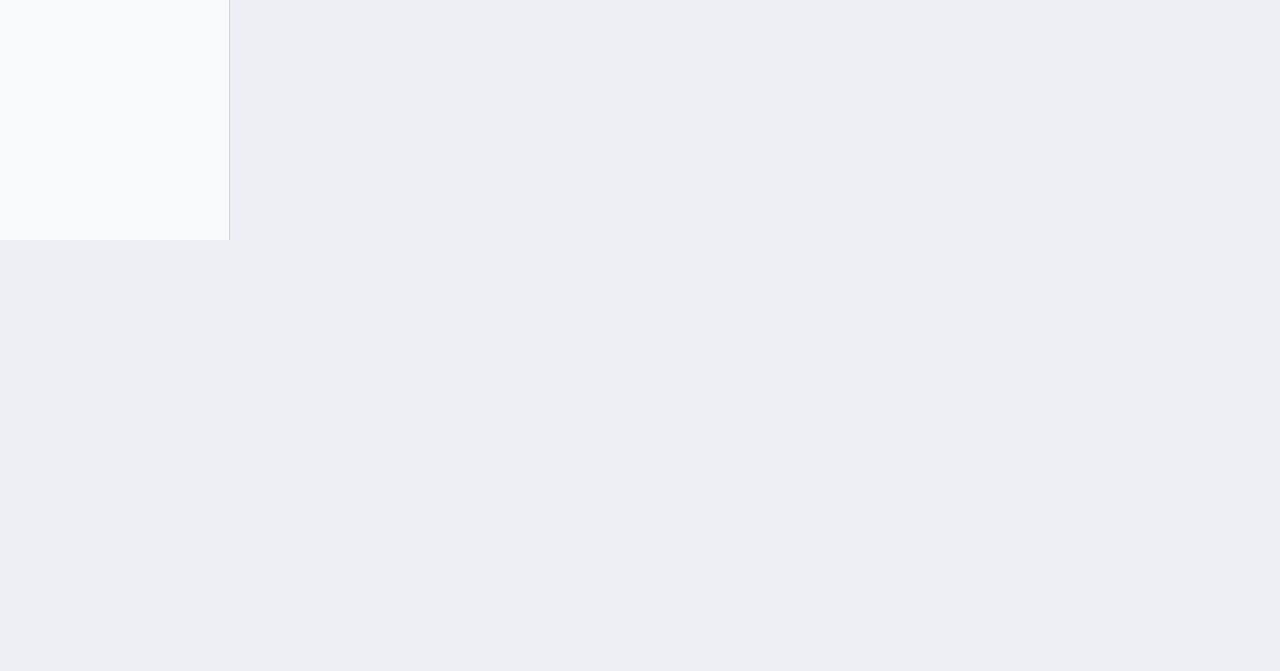
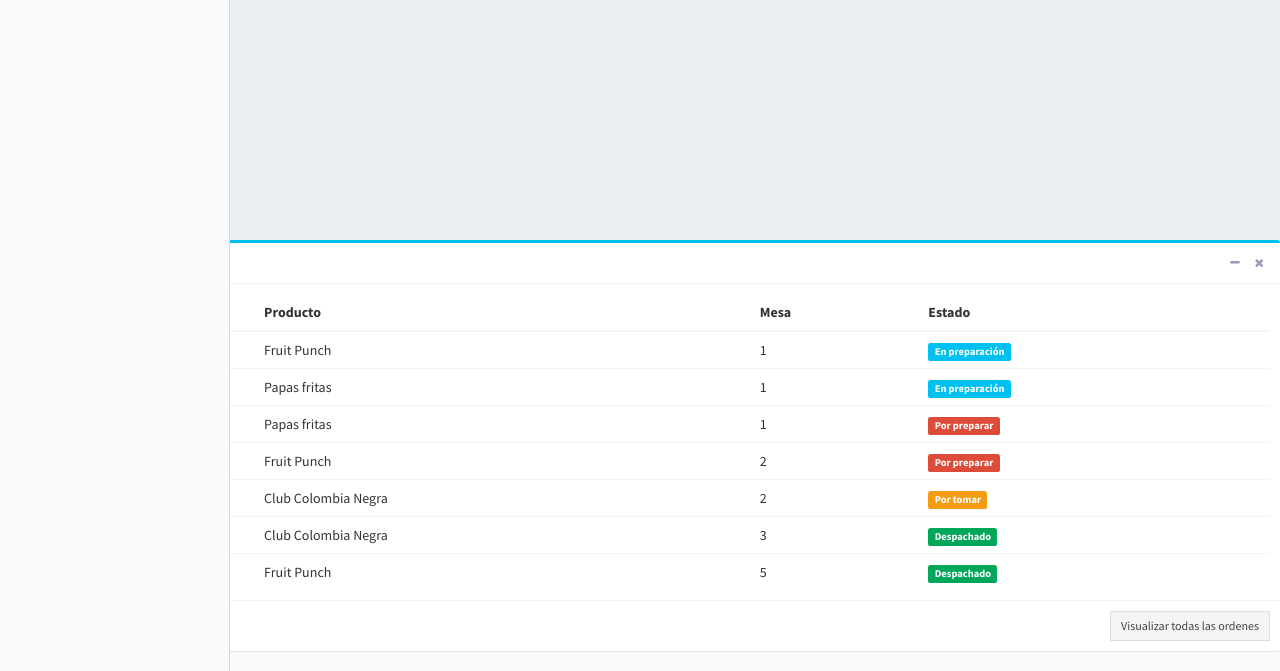
Before and after one commit to jhofrorgo/alquimia, a PHP site: page /alquimia/ in a window 1280 px wide. Shown: the part 560-1231 px from the top of the page. Before the commit the page ends 800 px from the top, so only its background shows below. Run offline with PHP 8.4, Linux system fonts and the light colour scheme; the visitor is signed in with stand-in values (Sample User, id 1); data that the repository does not hold is empty; some libraries are stand-ins or nearby versions.

Commit message:
Con error en modificación

```diff
--- a/Controladores/UsuariosC.php
+++ b/Controladores/UsuariosC.php
@@ -1,4 +1,6 @@
 <?php
+
+
 
 class UsuariosC{
 
@@ -144,8 +146,17 @@ class UsuariosC{
 			$resultado = UsuariosM::CrearUsuariosM($tablaBD, $datosC);
 
 			if($resultado == true){
+				//echo '<script language="javascript">alert("Las denominaciones no coinciden con las del cierre de la caja anterior");</script>';
 
-				echo '<script>
+				echo "<script language='javascript'>
+
+				window.location = '?url=Usuarios';
+
+				</script>";
+
+
+/*
+				echo '<script language="javascript">
 
 				swal({
 					type: "success",
@@ -162,9 +173,7 @@ class UsuariosC{
 
 						})
 
-
-
-				</script>';
+				</script>'; */
 
 			}
 
--- a/Vistas/js/usuarios.js
+++ b/Vistas/js/usuarios.js
@@ -40,6 +40,7 @@ $(".table").on("click", ".BorrarUsuario", function(){
 
 	swal({
 		title: '¿Seguro que desea Borrar este Usuario?',
+		text: "El usuario no tendrá acceso al sistema!",
 		type: 'warning',
 		showCancelButton: true,
 		confirmButtonColor: '#3085d6',
@@ -57,3 +58,22 @@ $(".table").on("click", ".BorrarUsuario", function(){
 	})
 
 })
+
+
+$(".modal-footer").on("click", ".crearUsuario", function(){
+	swal({
+    type: "success",
+    title: "El Usuario ha sido Creado Correctamente",
+    showConfirmButton: true,
+    confirmButtonText: "Cerrar"
+    }).then(function(resultado){
+
+		if(resultado.value){
+
+			window.location = "?url=Usuarios";
+
+		}
+
+	})
+
+})
--- a/Vistas/modulos/Categorias.php
+++ b/Vistas/modulos/Categorias.php
@@ -118,8 +118,11 @@ if($_SESSION["rol"] != "Administrador"){
 						<h2>Categoría:</h2>
 
 						<input type="text" class="input-lg form-control" id="categoria" name="categoriaE" required>
+						<?php
+						echo '<input type="text" name="idE" class="input-lg" value="'.$value["categoria"].'" required="">';
+						?>
 
-						<input type="hidden" id="id" name="idE">
+						<input type="text" id="id" name="idE">
 
 					</div>
 
--- a/Vistas/modulos/Inicio.php
+++ b/Vistas/modulos/Inicio.php
@@ -40,7 +40,7 @@
 
 				}else{
 
-					echo '<h3>Estado: <button class="btn btn-danger">Ocupado</button></h3>';
+					echo '<h3>Estado: <button class="btn btn-danger">Ocupada</button></h3>';
 
 				}
 
@@ -133,3 +133,81 @@ $Borrar = new MesasC();
 $Borrar -> BorrarMesaC();
 
 ?>
+
+
+<div class="box box-info">
+            <div class="box-header with-border">
+              <h3 class="box-title">  Ultimos pedidos</h3>
+
+              <div class="box-tools pull-right">
+                <button type="button" class="btn btn-box-tool" data-widget="collapse"><i class="fa fa-minus"></i>
+                </button>
+                <button type="button" class="btn btn-box-tool" data-widget="remove"><i class="fa fa-times"></i></button>
+              </div>
+            </div>
+            <!-- /.box-header -->
+            <div class="box-body">
+              <div class="table-responsive">
+                <table class="table no-margin">
+                  <thead>
+                  <tr>
+                    <th>Id Orden</th>
+                    <th>Producto</th>
+					<th>Mesa</th>
+                    <th>Estado</th>
+                  </tr>
+                  </thead>
+                  <tbody>
+                  <tr>
+                    <td><a href="#">OR9842</a></td>
+                    <td>Fruit Punch</td>
+					<td>1</td>
+                    <td><span class="label label-info">En preparación</span></td>
+                  </tr>
+                  <tr>
+                    <td><a href="#">OR1848</a></td>
+                    <td>Papas fritas</td>
+					<td>1</td>
+                    <td><span class="label label-info">En preparación</span></td>
+                  </tr>
+                  <tr>
+                    <td><a href="#">OR7429</a></td>
+                    <td>Papas fritas</td>
+					<td>1</td>
+                    <td><span class="label label-danger">Por preparar</span></td>
+                  </tr>
+                  <tr>
+                    <td><a href="#">OR7429</a></td>
+                    <td>Fruit Punch</td>
+					<td>2</td>
+                    <td><span class="label label-danger">Por preparar</span></td>
+                  </tr>
+                  <tr>
+                    <td><a href="#">OR1848</a></td>
+                    <td>Club Colombia Negra</td>
+					<td>2</td>
+                    <td><span class="label label-warning">Por tomar</span></td>
+                  </tr>
+                  <tr>
+                    <td><a href="#">OR7429</a></td>
+                    <td>Club Colombia Negra</td>
+					<td>3</td>
+                    <td><span class="label label-success">Despachado</span></td>
+                  </tr>
+                  <tr>
+                    <td><a href="#">OR9842</a></td>
+                    <td>Fruit Punch</td>
+					<td>5</td>
+                    <td><span class="label label-success">Despachado</span></td>
+                  </tr>
+                  </tbody>
+                </table>
+              </div>
+              <!-- /.table-responsive -->
+            </div>
+            <!-- /.box-body -->
+            <div class="box-footer clearfix">
+              <a href="#" class="btn btn-sm btn-default btn-flat pull-right">Visualizar todas las ordenes</a>
+            </div>
+            <!-- /.box-footer -->
+          </div>
--- a/Vistas/modulos/Usuarios.php
+++ b/Vistas/modulos/Usuarios.php
@@ -162,7 +162,7 @@ if($_SESSION["rol"] != "Administrador"){
 
 				<div class="modal-footer">
 
-					<button class="btn btn-primary" type="submit">Crear</button>
+					<button class="btn btn-primary crearUsuario" type="submit"  onclick="crearUsuario();">Crear</button>
 
 					<button class="btn btn-danger" type="button" data-dismiss="modal">Cancelar</button>
 
--- a/Vistas/plantilla.php
+++ b/Vistas/plantilla.php
@@ -112,8 +112,8 @@
 <script src="http://localhost/alquimia/Vistas/js/ordenes.js"></script>
 <script src="http://localhost/alquimia/Vistas/js/usuarios.js"></script>
 <script src="http://localhost/alquimia/Vistas/js/tooltip.js"></script>
-<script src="https://cdn.jsdelivr.net/npm/sweetalert2@11.6.11/dist/sweetalert2.all.min.js"></script>
-<script src="https://ajax.googleapis.com/ajax/libs/jquery/2.1.1/jquery.min.js"></script>
+<!--<script src="https://cdn.jsdelivr.net/npm/sweetalert2@11.6.11/dist/sweetalert2.all.min.js"></script>-->
+<!--<script src="https://ajax.googleapis.com/ajax/libs/jquery/2.1.1/jquery.min.js"></script>-->
 
 </body>
 </html>
```
Also changed, not shown: Controladores/crearusuarios.js (added, +15 -0 lines).
